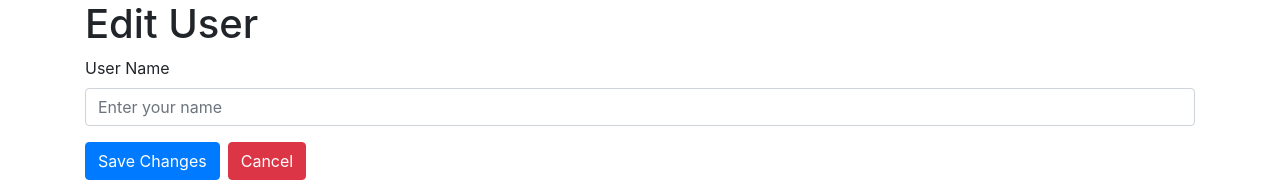
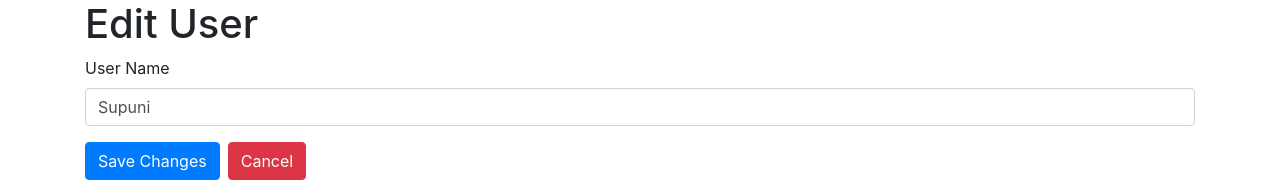
Before and after one commit to supuni9622/To-Add-User-App, a React (Create React App) app in the folder todo/: page /edit/1 in a window 1280 px wide. Shown: the top 182 px of the page. Built offline with nearby package versions, Linux system fonts and the light colour scheme.

Commit message:
EditUser function created

```diff
--- a/todo/src/components/AddUser.js
+++ b/todo/src/components/AddUser.js
@@ -2,6 +2,7 @@ import React, {useContext, useState} from 'react'
 import {Form, Button} from 'react-bootstrap'
 import {Link, useHistory} from 'react-router-dom'
 import {GlobalContext} from '../context/GlobalState'
+import {v4 as uuid} from 'uuid'
 
 const AddUser = () => {
     const {addUser} = useContext(GlobalContext)
@@ -10,7 +11,7 @@ const AddUser = () => {
 
     const onSubmit = () => {
         const newUser = {
-            id: 4,
+            id: uuid(),
             name
         }
         history.push('/')
--- a/todo/src/components/EditUser.js
+++ b/todo/src/components/EditUser.js
@@ -1,16 +1,45 @@
-import React from 'react'
+import React, {useContext, useState, useEffect} from 'react'
 import {Form, Button} from 'react-bootstrap'
-import {Link} from 'react-router-dom'
+import {Link, useHistory} from 'react-router-dom'
+import {GlobalContext} from '../context/GlobalState'
+import {v4 as uuid} from 'uuid'
 
+const EditUser = (props) => {
+    const {users, editUser} = useContext(GlobalContext)
+    const history = useHistory()
+    const [selectedUser, setSelectedUser] = useState({
+        id: '',
+        name: ''
+    })
 
-const EditUser = () => {
+    const currentUserId = props.match.params.id
+
+    const onSubmit = () => {
+
+        editUser(selectedUser)
+        history.push('/')
+
+    }
+
+    const onChange =(e) => {
+        setSelectedUser({...selectedUser, [e.target.name]: e.target.value})
+    }
+
+    useEffect(() => {
+        const userId = currentUserId;
+        console.log(typeof userId)
+        const selectedUser = users.find(user => user.id === Number(userId))
+        setSelectedUser(selectedUser)
+        console.log(selectedUser)
+    }, [currentUserId, users])
+
     return (
         <div className="container">
             <h1>Edit User</h1>
-            <Form>
+            <Form onSubmit={onSubmit}>
                 <Form.Group controlId="formBasicEmail">
                     <Form.Label>User Name</Form.Label>
-                    <Form.Control type="text" placeholder="Enter your name" />
+                    <Form.Control name='name' type="text" placeholder="Enter your name" onChange={onChange} value={selectedUser.name}/>
                 </Form.Group>
 
                 <Button variant="primary" type="submit">
--- a/todo/src/context/AppReducer.js
+++ b/todo/src/context/AppReducer.js
@@ -11,6 +11,20 @@ const AppReducer = (state, action) => {
             return {
                 users: [action.payload, ...state.users]
             }
+        case 'EDIT_USER' :
+            const updateUser = action.payload;
+
+            const updateUsers = state.users.map(user => {
+                if(user.id === updateUser.id){
+                    return updateUser
+                }
+                return user;
+            })
+
+            return {
+                users: updateUsers
+            }
+
         default:
             return state
     }
--- a/todo/src/context/GlobalState.js
+++ b/todo/src/context/GlobalState.js
@@ -33,8 +33,15 @@ export const GlobalProvider = ({children}) => {
         })
     }
 
+    const editUser = (user) => {
+        dispatch({
+            type: 'EDIT_USER',
+            payload: user
+        })
+    }
+
      return(
-         <GlobalContext.Provider value={{users: state.users, removeUser, addUser}}>
+         <GlobalContext.Provider value={{users: state.users, removeUser, addUser, editUser}}>
              {children}
          </GlobalContext.Provider>
      )
```
